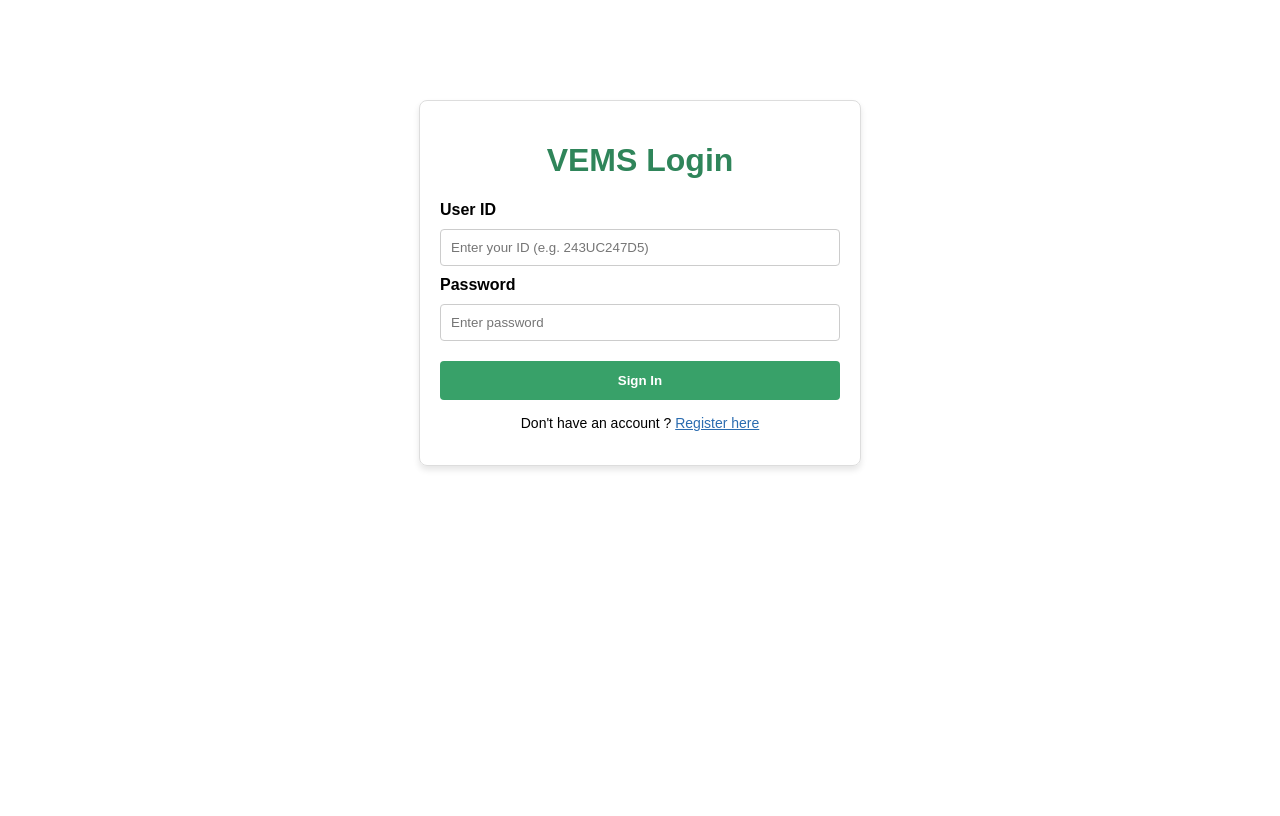
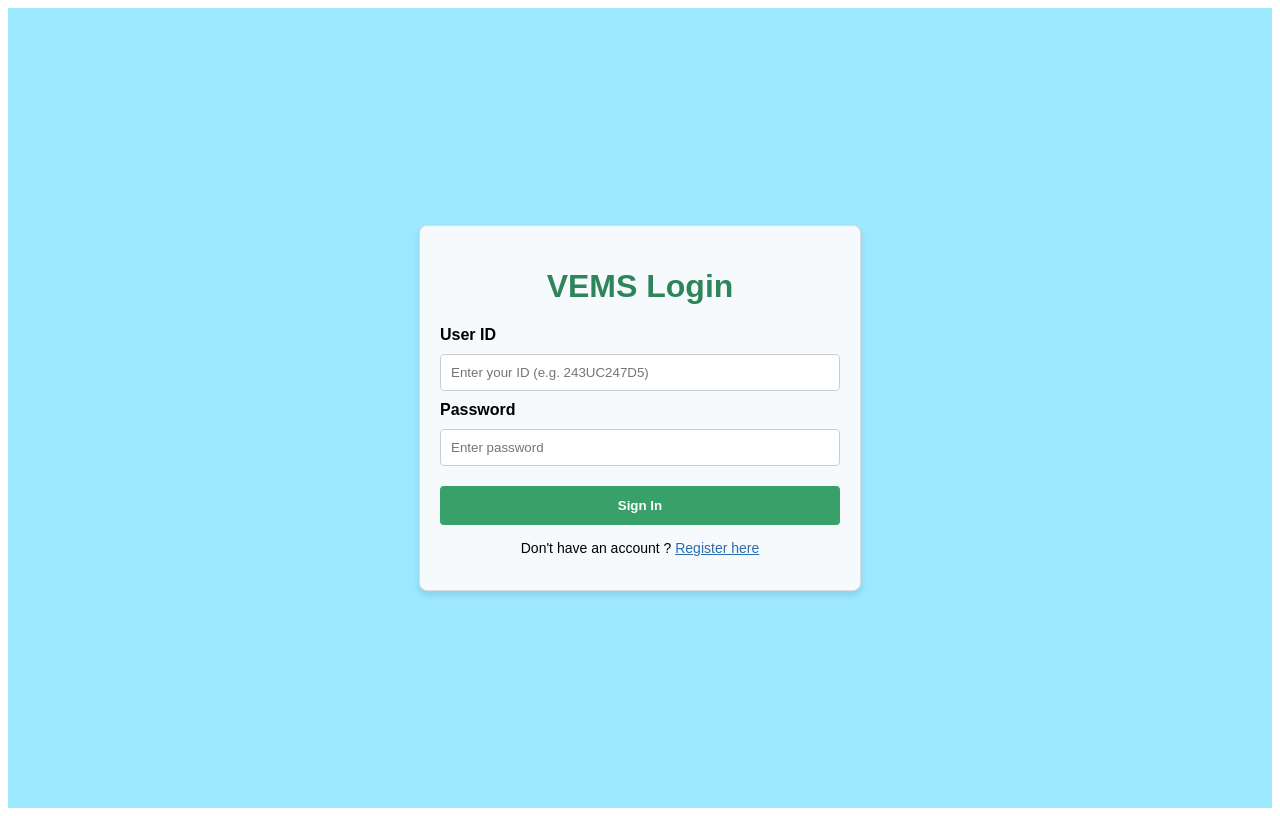
Before and after one commit to NGJIESHENG/Software-Engineering-Fundamental-Project, a React (Vite) app in the folder vems-frontend/: page / in a window 1280 px wide. Built offline with nearby package versions, Linux system fonts and the light colour scheme.

Commit message:
Update login.jsx

```diff
--- a/vems-frontend/src/pages/login.jsx
+++ b/vems-frontend/src/pages/login.jsx
@@ -14,6 +14,7 @@ function LoginPage(){
         maxWidth: '400px',
         margin: '100px auto',
         padding: '20px',
+        background: '#f7fafc',
         border: '1px solid #ddd',
         borderRadius: '8px',
         fontFamily: 'Arial',
@@ -41,7 +42,17 @@ function LoginPage(){
         marginTop: '10px',
     };
 
+    const backgroundstyle = {
+        Width: '100vw',
+        background: '#9be8ffff',
+        display: 'flex',
+        justifyContent: 'center',
+        alignItems: 'center',
+        height: '100vh',
+    };
+
     return (
+        <div style={backgroundstyle}>
             <div style={containerStyle}>
                 <h1 style={{ textAlign: 'center', color: '#2f855a'}}>VEMS Login</h1>
                 <form onSubmit={handleLogin}>
@@ -72,6 +83,7 @@ function LoginPage(){
                     </p>
                 </form>
             </div>
+        </div>
     );
 }
 
```
Lines whose indentation alone changed are shown as unchanged.
